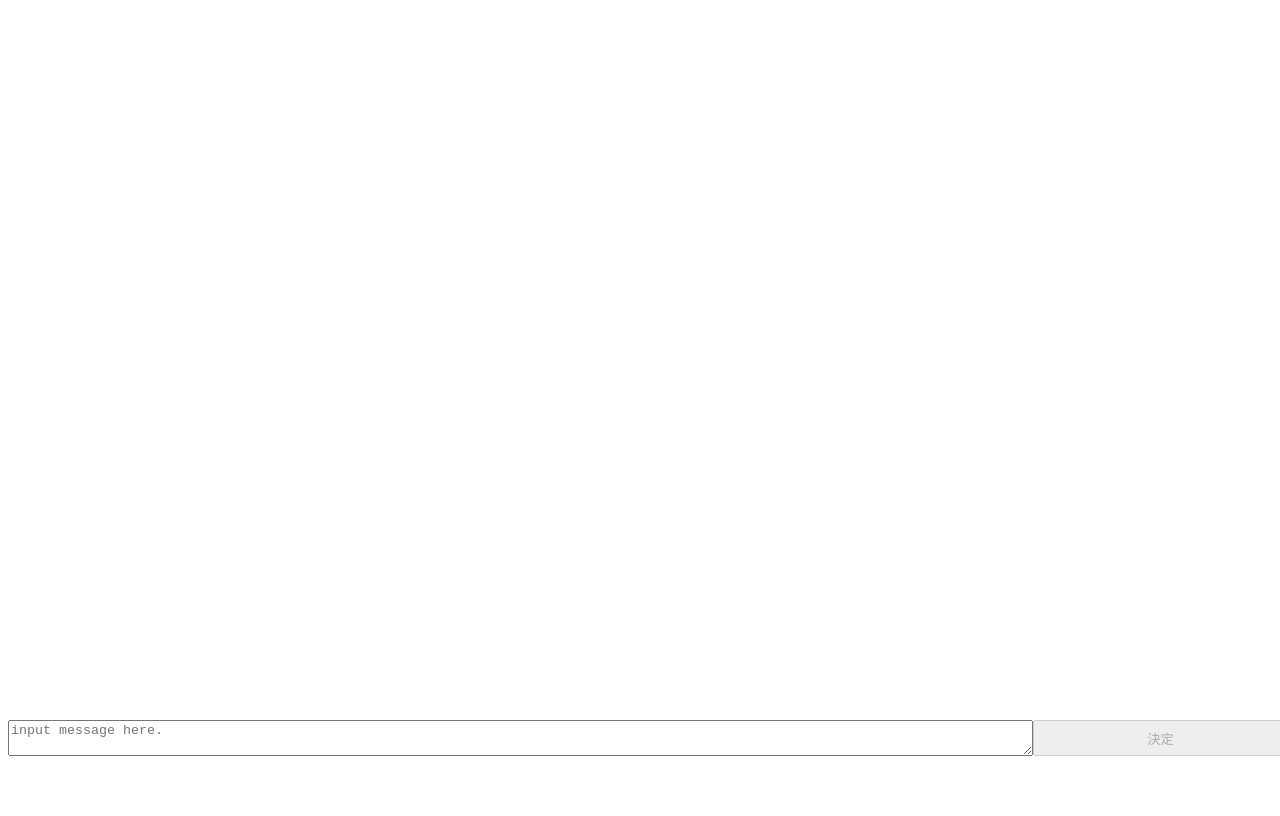
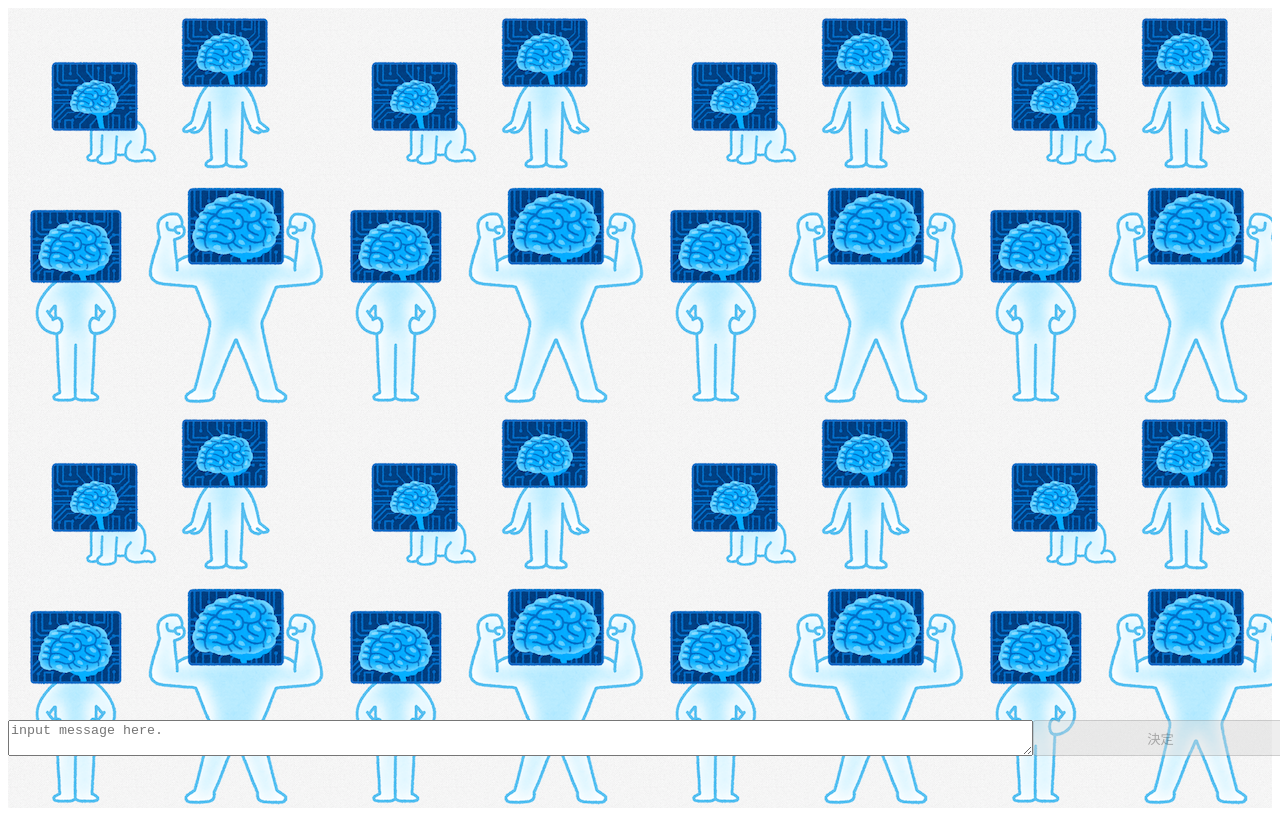
Before and after one commit to yueguchi/munoh-front, a Vue app: page / in a window 1280 px wide. Built offline with nearby package versions, Linux system fonts and the light colour scheme.

Commit message:
style調整

```diff
--- a/src/components/Chat.vue
+++ b/src/components/Chat.vue
@@ -52,7 +52,10 @@
 <!-- Add "scoped" attribute to limit CSS to this component only -->
 <style scoped lang="scss">
 .chat {
+  height: 100vh;
   .chat-section {
+    height: 90%;
+    overflow-y: scroll;
     .__message-area {
       &:nth-child(odd) {
         text-align: right;
--- a/src/views/Home.vue
+++ b/src/views/Home.vue
@@ -1,5 +1,5 @@
 <template>
-  <div class="home">
+  <div class="home" ref="home">
     <Chat
       :messages="messages"
       @emitClickChatSend="sendChat"
```
